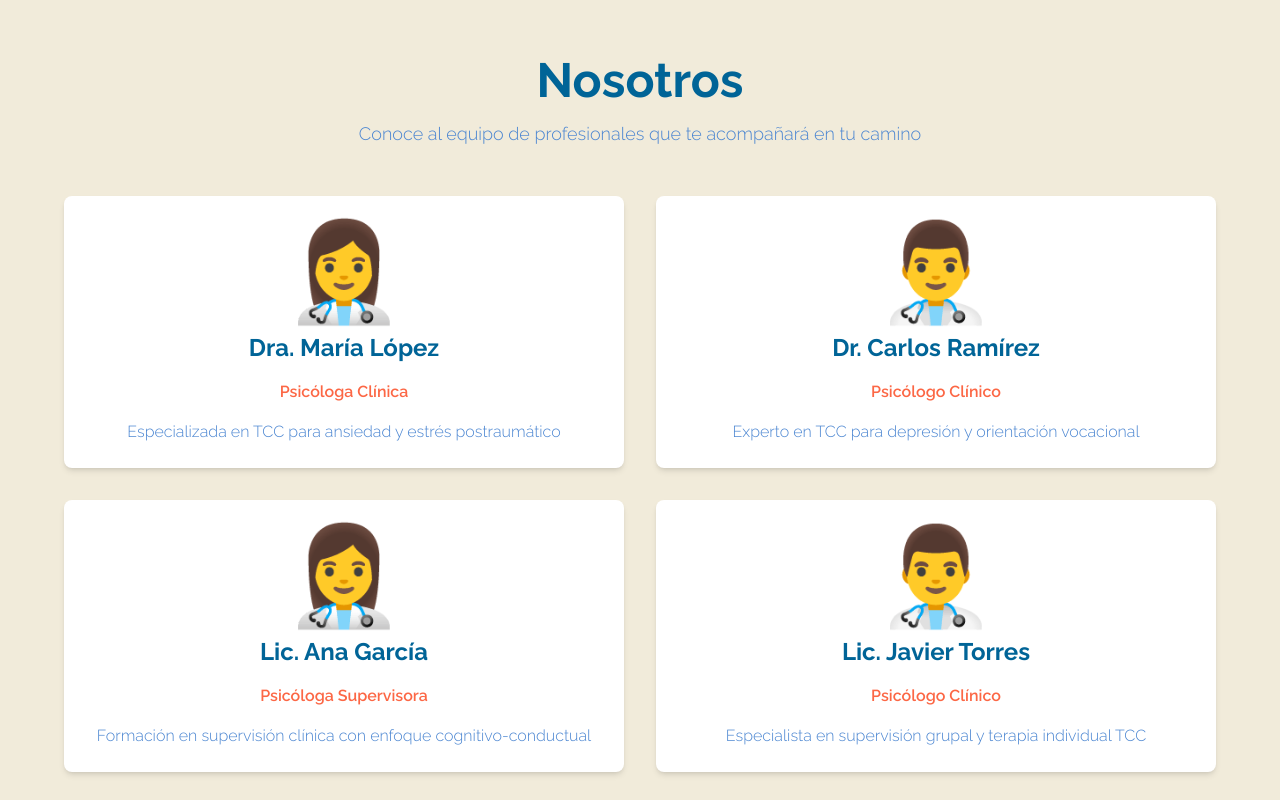
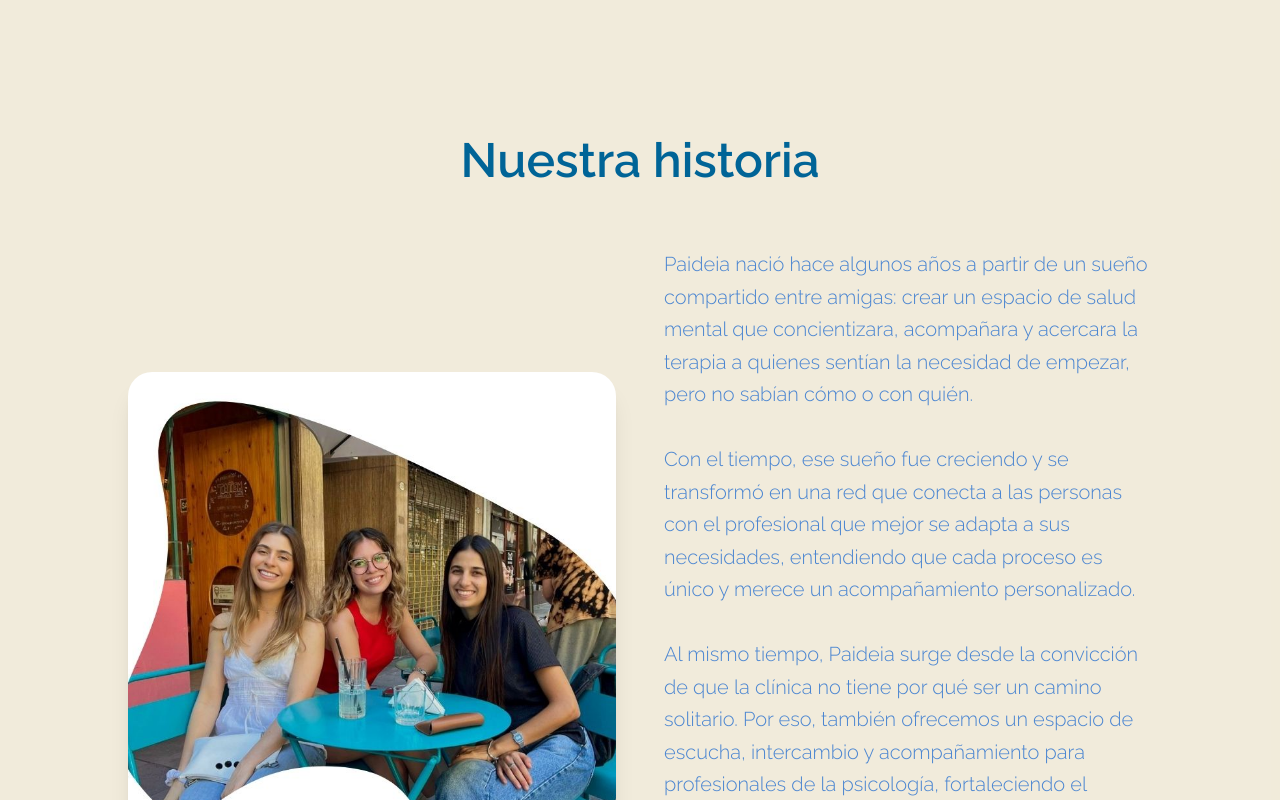
Before and after one commit to matiasizzo/paideia, a React (Vite) app: page / in a window 1280 px wide. Shown: the part 1620-2420 px from the top of the page. Built offline with nearby package versions, Linux system fonts and the light colour scheme; a web font is replaced by a local one.

Commit message:
nosotros

```diff
--- a/src/App.jsx
+++ b/src/App.jsx
@@ -1,7 +1,7 @@
 import Navigation from "./components/Navigation";
 import Hero from "./components/Hero";
 import Services from "./components/Services";
-import Team from "./components/Team";
+import Nosotros from "./components/Nosotros";
 import Contact from "./components/Contact";
 import Footer from "./components/Footer";
 import "./index.css";
@@ -12,7 +12,7 @@ function App() {
       <Navigation />
       <Hero />
       <Services />
-      <Team />
+      <Nosotros />
       <Contact />
       <Footer />
     </div>
--- /dev/null
+++ b/src/components/Nosotros.jsx
@@ -0,0 +1,34 @@
+import { Section } from "./common/Section";
+import { CONTENT } from "../constants/content";
+
+export default function Nosotros() {  // ← Cambia nombre función
+  return (
+    <Section id="nosotros" bgColor="bg-paideia-cream/20">  {/* id=team → id=nosotros */}
+      <div className="max-w-5xl mx-auto py-20">
+        {/* Header */}
+        <div className="text-center space-y-6 mb-16">
+          <h2 className="text-4xl md:text-5xl font-raleway-semibold text-paideia-primary">
+            Nuestra historia
+          </h2>
+        </div>
+
+        {/* Imagen + Texto */}
+        <div className="grid lg:grid-cols-2 gap-12 items-center">
+          <div>
+            <img
+              src={CONTENT.nosotros.image}
+              alt="Equipo Paideia"
+              className="w-full h-[400px] lg:h-[500px] object-cover rounded-3xl shadow-xl"
+            />
+          </div>
+
+          <div className="space-y-6 prose prose-lg max-w-none">
+            <p className="font-raleway-light text-xl text-paideia-primary-light leading-relaxed whitespace-pre-wrap">
+              {CONTENT.nosotros.text}
+            </p>
+          </div>
+        </div>
+      </div>
+    </Section>
+  );
+}
--- a/src/components/Team.jsx
+++ /dev/null
@@ -1,41 +0,0 @@
-import { Section } from "./common/Section";
-import { Card } from "./common/Card";
-import { CONTENT } from "../constants/content";
-
-export default function Team() {
-  return (
-    <Section id="team" bgColor="bg-paideia-cream">
-      <div className="space-y-12">
-        {/* Header */}
-        <div className="text-center space-y-4">
-          <h2 className="text-4xl md:text-5xl font-bold text-paideia-primary font-raleway">
-            Nosotros
-          </h2>
-          <p className="text-lg text-paideia-primary-light font-raleway font-light max-w-2xl mx-auto">
-            Conoce al equipo de profesionales que te acompañará en tu camino
-          </p>
-        </div>
-
-        {/* Team Grid */}
-        <div className="grid grid-cols-1 md:grid-cols-2 gap-8">
-          {CONTENT.team.map((member) => (
-            <Card key={member.id} className="text-center">
-              <div className="space-y-4">
-                <div className="text-8xl">{member.image}</div>
-                <h3 className="text-2xl font-bold text-paideia-primary font-raleway">
-                  {member.name}
-                </h3>
-                <p className="text-paideia-coral-accent font-raleway font-semibold">
-                  {member.role}
-                </p>
-                <p className="text-paideia-primary-light font-raleway font-light">
-                  {member.bio}
-                </p>
-              </div>
-            </Card>
-          ))}
-        </div>
-      </div>
-    </Section>
-  );
-}
--- a/src/constants/content.js
+++ b/src/constants/content.js
@@ -43,36 +43,17 @@ export const CONTENT = {
         "Se fija una fecha mensual para el encuentro, al que pueden sumarse estudiantes avanzados y profesionales psicólogos. La participación puede ser presentando un caso o asistiendo como oyente, favoreciendo el intercambio y la reflexión clínica conjunta. Los cupos son limitados para garantizar un espacio cuidado y de calidad.",
     },
   ],
-  team: [
-    {
-      id: 1,
-      name: "Dra. María López",
-      role: "Psicóloga Clínica",
-      bio: "Especializada en TCC para ansiedad y estrés postraumático",
-      image: "👩‍⚕️",
-    },
-    {
-      id: 2,
-      name: "Dr. Carlos Ramírez",
-      role: "Psicólogo Clínico",
-      bio: "Experto en TCC para depresión y orientación vocacional",
-      image: "👨‍⚕️",
-    },
-    {
-      id: 3,
-      name: "Lic. Ana García",
-      role: "Psicóloga Supervisora",
-      bio: "Formación en supervisión clínica con enfoque cognitivo-conductual",
-      image: "👩‍⚕️",
-    },
-    {
-      id: 4,
-      name: "Lic. Javier Torres",
-      role: "Psicólogo Clínico",
-      bio: "Especialista en supervisión grupal y terapia individual TCC",
-      image: "👨‍⚕️",
-    },
-  ],
+  nosotros: {
+    image: "/images/Nosotros.jpeg",
+    title: "Nuestra historia",
+    text: `Paideia nació hace algunos años a partir de un sueño compartido entre amigas: crear un espacio de salud mental que concientizara, acompañara y acercara la terapia a quienes sentían la necesidad de empezar, pero no sabían cómo o con quién.
+
+Con el tiempo, ese sueño fue creciendo y se transformó en una red que conecta a las personas con el profesional que mejor se adapta a sus necesidades, entendiendo que cada proceso es único y merece un acompañamiento personalizado.
+
+Al mismo tiempo, Paideia surge desde la convicción de que la clínica no tiene por qué ser un camino solitario. Por eso, también ofrecemos un espacio de escucha, intercambio y acompañamiento para profesionales de la psicología, fortaleciendo el trabajo en red y el cuidado de quienes cuidan.
+
+Trabajamos desde un enfoque cognitivo-conductual, con una mirada integral de la persona, contemplando su historia, contexto, emociones y vínculos, para promover procesos de cambio reales y sostenibles.`
+  },
   contact: {
     title: "Contáctanos",
     subtitle: "Estaremos encantados de acompañarte",
```
Also changed, not shown: public/images/Nosotros.jpeg (added).
